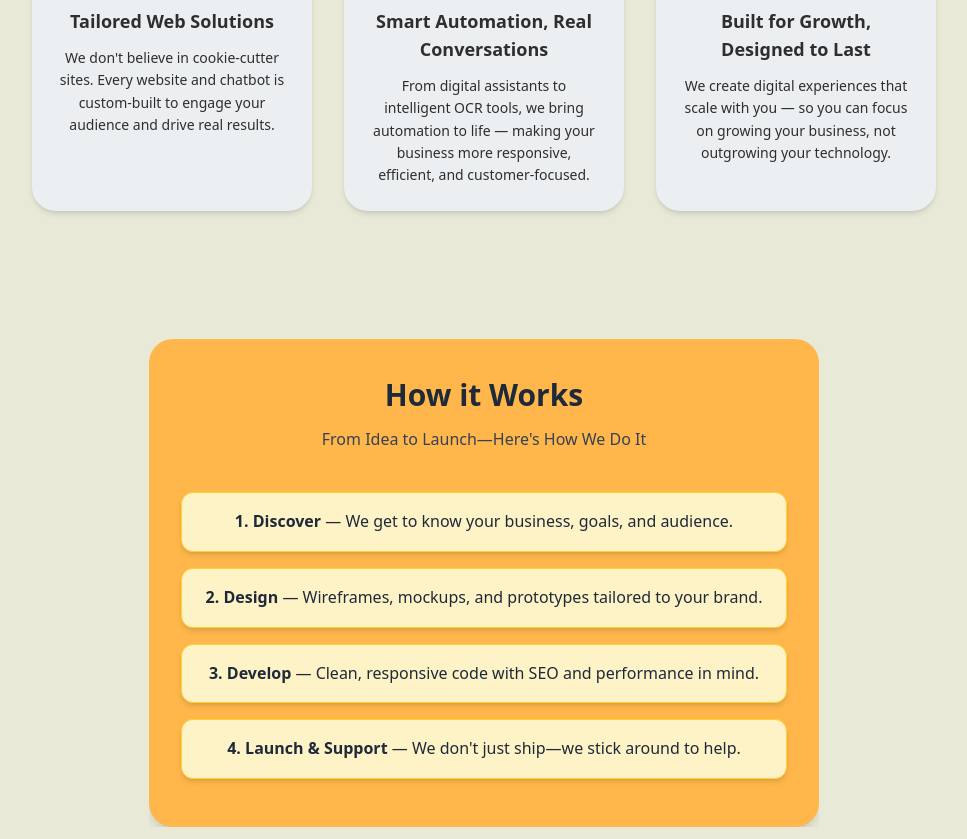
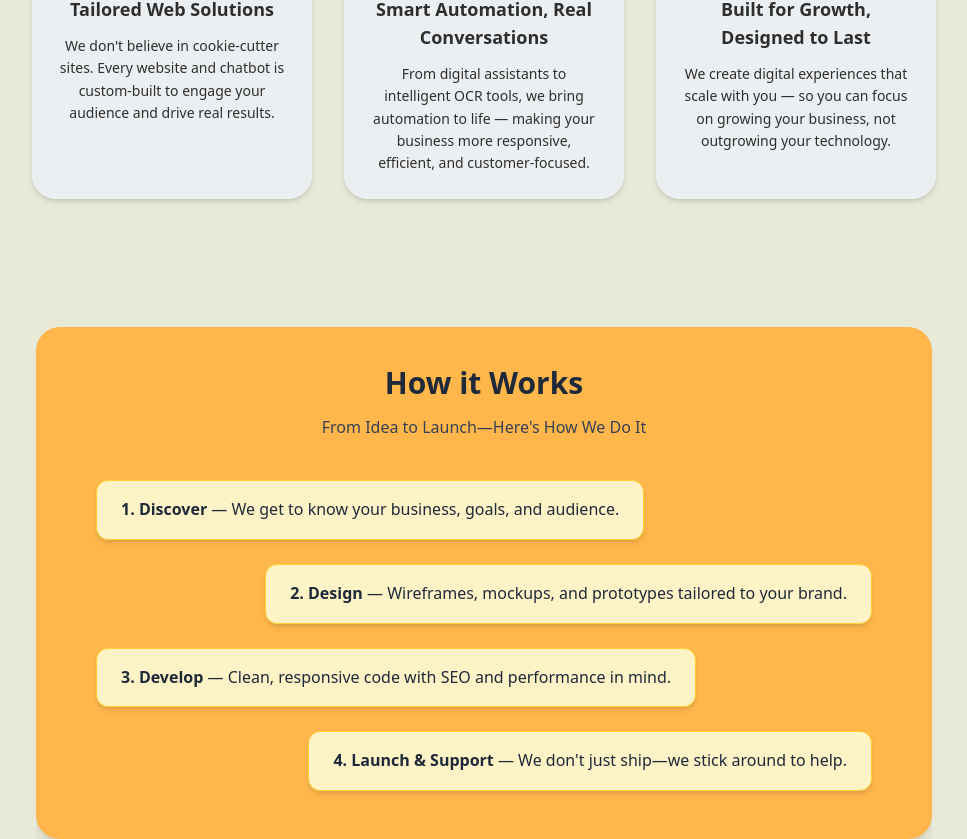
Before and after one commit to mohakh2/sandspark, a Next.js app: page / in a window 1280 px wide. Shown: the part 904-1743 px from the top of the page, without its empty margins (156-1123 px from the left). Built offline with nearby package versions, Linux system fonts and the light colour scheme.

Commit message:
refactor: improve layout and styling of HowItWorks component; adjust step alignment and spacing

```diff
--- a/src/components/organisms/HowItWorks.tsx
+++ b/src/components/organisms/HowItWorks.tsx
@@ -15,9 +15,8 @@ interface HowItWorksProps {
 
 export default function HowItWorks({ title, subtitle, steps }: HowItWorksProps) {
   return (
-    <div className="relative w-full overflow-hidden">
-      <div className="bg-[#FFB74C] rounded-3xl p-8 pb-12 shadow-lg relative w-full">
-
+    <div className="relative w-4xl overflow-hidden">
+      <div className="bg-[#FFB74C] rounded-3xl p-8 pb-12 shadow-lg relative px-15">
         <div className="text-center mb-10">
           <Heading size="md" className="text-3xl font-bold text-gray-800">
             {title}
@@ -25,15 +24,17 @@ export default function HowItWorks({ title, subtitle, steps }: HowItWorksProps)
           <p className="text-gray-700 mt-2">{subtitle}</p>
         </div>
 
-        <div className="space-y-4">
-          {steps.map((step) => (
+        <div className="space-y-6">
+          {steps.map((step, index) => (
             <div
               key={step.number}
-              className="bg-amber-100 rounded-xl px-6 py-4 shadow-md border border-amber-300"
+              className={`flex ${index % 2 === 0 ? 'justify-start' : 'justify-end'}`}
             >
-              <p className="text-gray-800">
-                <span className="font-bold">{step.number}. {step.title}</span> — {step.description}
-              </p>
+              <div className="bg-amber-100 rounded-xl px-6 py-4 shadow-md border border-amber-300 max-w-[80%]">
+                <p className="text-gray-800">
+                  <span className="font-bold">{step.number}. {step.title}</span> — {step.description}
+                </p>
+              </div>
             </div>
           ))}
         </div>
```
